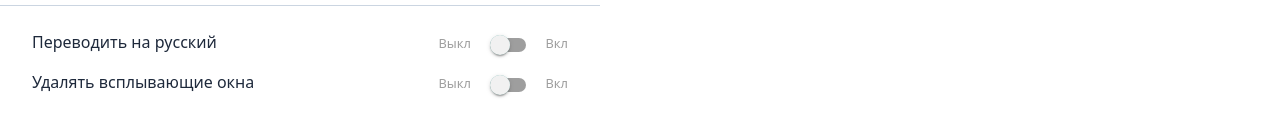
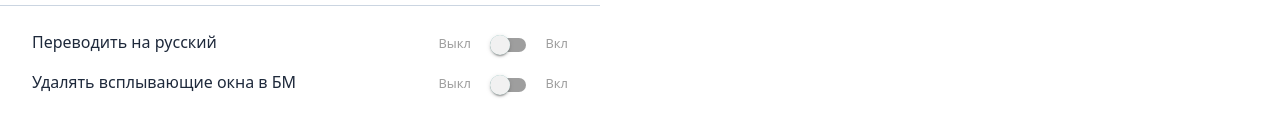
Before and after one commit to LegixCode/FBHelper, a Vue app: page / in a window 1280 px wide. Both pictures are taken after a click on the button "PROXY & UA". Shown: the part 288-424 px from the top of the page. Built offline with nearby package versions, Linux system fonts and the light colour scheme; no server answers.

Commit message:
disable popup only on business pages

```diff
--- a/src/content/content.ts
+++ b/src/content/content.ts
@@ -32,6 +32,10 @@ function removePopup() {
 }
 
 function disablePopup() {
+    if (!window.location.hostname.includes("business.facebook.com")) {
+        return;
+    }
+
     DisablePopupConfig.makeFromChromeStorage((config: DisablePopupConfig) => {
         if (config.is_active) {
             removePopup();
@@ -40,7 +44,7 @@ function disablePopup() {
 
                 popupObserver.observe(document.body, {
                     childList: true,
-                    subtree: true
+                    subtree: true,
                 });
             }
         } else {
--- a/src/popup/pages/Proxy/Modules/ModuleDisablePopup.vue
+++ b/src/popup/pages/Proxy/Modules/ModuleDisablePopup.vue
@@ -17,7 +17,7 @@ const is_active = computed<boolean>({
 <template>
     <div class="mt-4 px-8">
         <div class="flex items-center justify-between">
-            <h6 class="text-base">Удалять всплывающие окна</h6>
+            <h6 class="text-base">Удалять всплывающие окна в БМ</h6>
             <BaseToggle v-model="is_active" />
         </div>
     </div>
```
Also changed, not shown: public/manifest.json.
